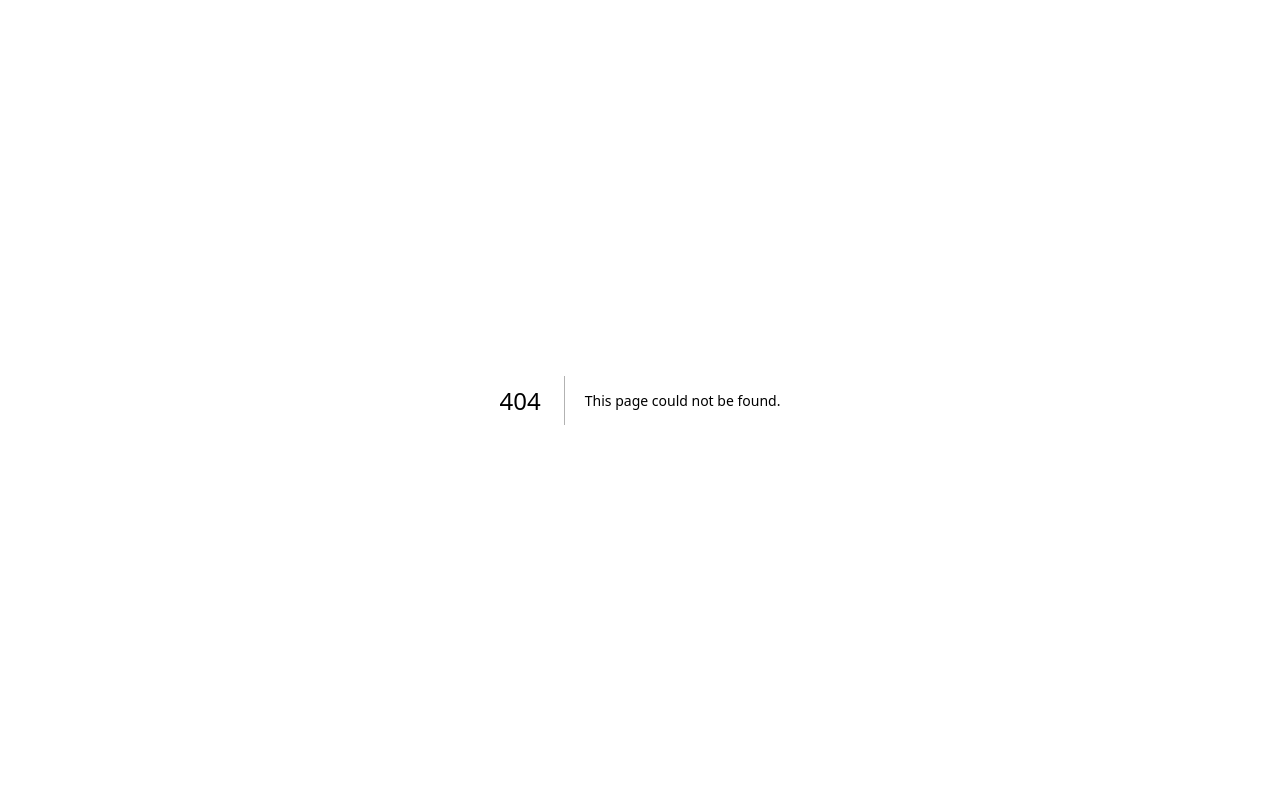
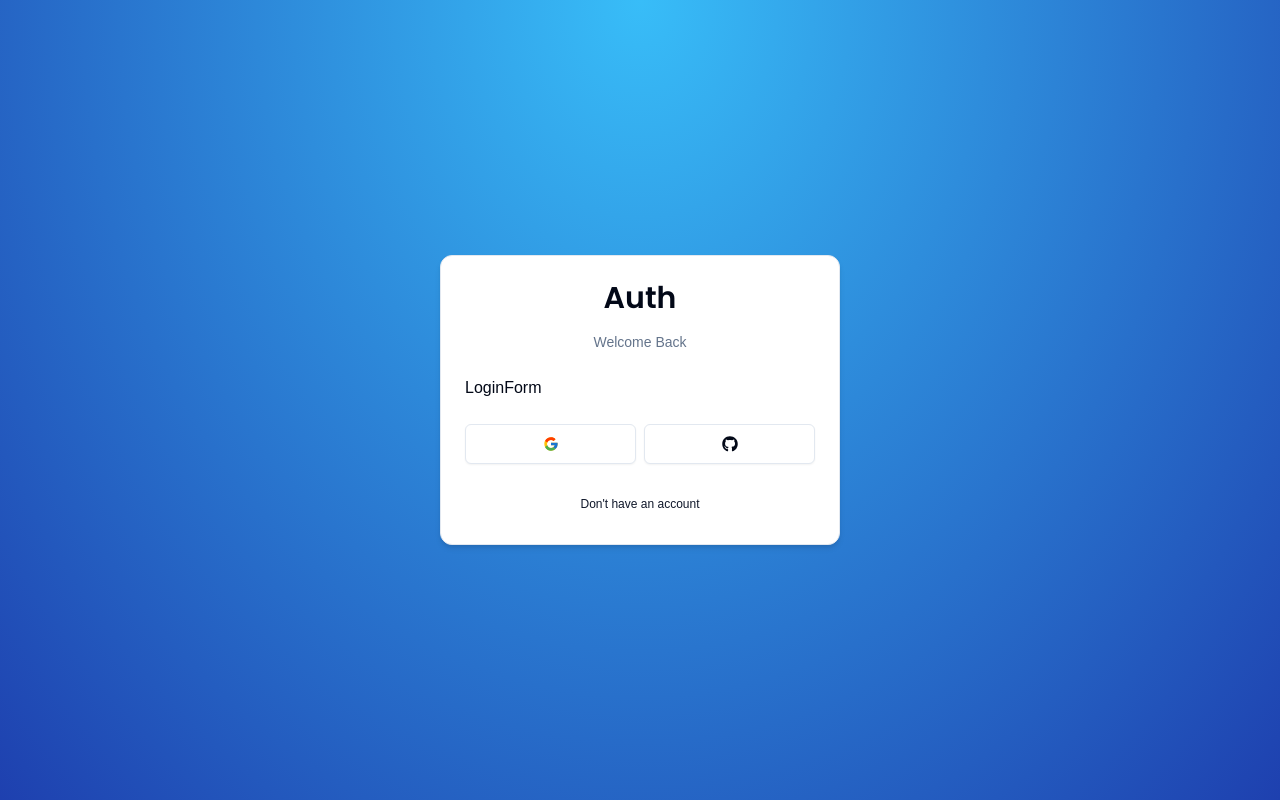
Before and after one commit to POLOWB/next-auth, a Next.js app: page /auth/login in a window 1280 px wide. Before the commit this address had no page. Built offline with nearby package versions, Linux system fonts and the light colour scheme.

Commit message:
Create reusable card wrapper for form

```diff
--- /dev/null
+++ b/app/auth/layout.tsx
@@ -0,0 +1,8 @@
+
+export default function AuthLayout({children}:{children:React.ReactNode}){
+  return(
+    <div className="flex h-full items-center justify-center bg-[radial-gradient(ellipse_at_top,_var(--tw-gradient-stops))] from-sky-400 to-blue-800">
+      {children}
+    </div>
+  );
+}
--- /dev/null
+++ b/app/auth/login/page.tsx
@@ -0,0 +1,9 @@
+import React from 'react'
+import { LoginForm } from '@/components/auth/login-form'
+const LoginPage = () => {
+  return (
+    <LoginForm />
+  )
+}
+
+export default LoginPage
--- /dev/null
+++ b/components/auth/back-button.tsx
@@ -0,0 +1,28 @@
+'use client'
+import { Button } from "../ui/button";
+import Link from "next/link";
+
+interface BackButtonProps{
+  href:string;
+  label: string;
+}
+
+export const BackButton=({
+  href,
+  label,
+}: BackButtonProps)=>{
+
+
+  return(
+    <Button
+      variant="link"
+      className="font-normal w-full"
+      size="sm"
+      asChild
+    >
+      <Link href={href}>
+      {label}
+      </Link>
+    </Button>
+  );
+}
--- /dev/null
+++ b/components/auth/card-wrapper.tsx
@@ -0,0 +1,44 @@
+'use client'
+
+import { Card,CardContent,CardFooter,CardHeader } from "../ui/card";
+import { Header } from "./header";
+import { Social } from "./social";
+import { BackButton } from "./back-button";
+
+interface CardWrapperProps{
+  children: React.ReactNode;
+  headerLabel: string;
+  backButtonLabel: string;
+  backButtonHref: string;
+  showSocial?: boolean;
+};
+
+export const CardWrapper = ({
+  children,
+  headerLabel,
+  backButtonLabel,
+  backButtonHref,
+  showSocial
+}: CardWrapperProps) =>{
+  return(
+    <Card className="w-[400px] shadow-md">
+      <CardHeader>
+        <Header label={headerLabel}/>
+      </CardHeader>
+      <CardContent>
+        {children}
+      </CardContent>
+      {showSocial &&(
+        <CardFooter>
+          <Social />
+        </CardFooter>
+      )}
+      <CardFooter>
+        <BackButton
+        label={backButtonLabel}
+        href={backButtonHref}
+        />
+      </CardFooter>
+    </Card>
+  );
+}
--- /dev/null
+++ b/components/auth/header.tsx
@@ -0,0 +1,30 @@
+import { Poppins } from "next/font/google";
+import {cn} from '@/lib/utils';
+
+const font = Poppins({
+  subsets: ['latin'],
+  weight: ['600']
+});
+
+interface HeaderProps{
+  label:string;
+};
+
+export const Header = ({
+  label,
+}:HeaderProps)=>{
+  return(
+    <div className="flex flex-col w-full gap-y-4 items-center justify-center">
+
+      <h1 className={cn(
+        "text-3xl font-semibold",
+        font.className,
+      )}>
+         Auth
+      </h1>
+      <p className="text-muted-foreground text-sm">
+        {label}
+      </p>
+    </div>
+  );
+}
--- a/components/auth/login-button.tsx
+++ b/components/auth/login-button.tsx
@@ -1,34 +1,31 @@
 'use client';
-
 import { useRouter } from "next/navigation";
 
-interface LoginButtonProps{
+interface LoginButtonProps {
   children: React.ReactNode;
-  mode?: "modal" | "redirect",
+  mode?: "modal" | "redirect";
   asChild?: boolean;
 };
 
-export const LoginButton = ({
-  children,
-  mode = "redirect",
-  asChild
-}: LoginButtonProps)=>{
+export const LoginButton = ({ children, mode = "redirect", asChild }: LoginButtonProps) => {
   const router = useRouter();
+  const onClick = () => {
+    router.push("/auth/login");
+  };
 
-  const onClick = ()=>{
-    router.push("/auth/login");
-  }
-  if(mode === 'modal'){
-    return(
-      <span>
-        TODO: implement modal
-      </span>
+  if (mode === 'modal') {
+    return (
+      <span> TODO: implement modal </span>
     );
   }
 
-  return(
-    <span onClick={onClick}className="cursor-pointer">
+  if (asChild) {
+    return <>{children}</>;
+  }
+
+  return (
+    <span onClick={onClick} className="cursor-pointer">
       {children}
     </span>
   );
-}
+};
--- /dev/null
+++ b/components/auth/login-form.tsx
@@ -0,0 +1,15 @@
+
+import { CardWrapper } from "./card-wrapper"
+
+export const LoginForm=()=>{
+  return(
+    <CardWrapper
+    headerLabel="Welcome Back"
+    backButtonLabel="Don't have an account"
+    backButtonHref="/auth/register"
+    showSocial
+    >
+      LoginForm
+    </CardWrapper>
+  )
+}
--- /dev/null
+++ b/components/auth/social.tsx
@@ -0,0 +1,17 @@
+'use client'
+import { FcGoogle } from "react-icons/fc";
+import { FaGithub } from "react-icons/fa";
+import { Button } from "../ui/button";
+
+export const Social=()=>{
+  return(
+    <div className="flex items-center w-full gap-x-2">
+      <Button size='lg' className="w-full" variant='outline' onClick={()=>{}}>
+       <FcGoogle className="h-5 w-5"/>
+      </Button>
+      <Button size='lg' className="w-full" variant='outline' onClick={()=>{}}>
+       <FaGithub className="h-5 w-5"/>
+      </Button>
+    </div>
+  );
+}
--- /dev/null
+++ b/components/ui/card.tsx
@@ -0,0 +1,76 @@
+import * as React from "react"
+
+import { cn } from "@/lib/utils"
+
+const Card = React.forwardRef<
+  HTMLDivElement,
+  React.HTMLAttributes<HTMLDivElement>
+>(({ className, ...props }, ref) => (
+  <div
+    ref={ref}
+    className={cn(
+      "rounded-xl border bg-card text-card-foreground shadow",
+      className
+    )}
+    {...props}
+  />
+))
+Card.displayName = "Card"
+
+const CardHeader = React.forwardRef<
+  HTMLDivElement,
+  React.HTMLAttributes<HTMLDivElement>
+>(({ className, ...props }, ref) => (
+  <div
+    ref={ref}
+    className={cn("flex flex-col space-y-1.5 p-6", className)}
+    {...props}
+  />
+))
+CardHeader.displayName = "CardHeader"
+
+const CardTitle = React.forwardRef<
+  HTMLDivElement,
+  React.HTMLAttributes<HTMLDivElement>
+>(({ className, ...props }, ref) => (
+  <div
+    ref={ref}
+    className={cn("font-semibold leading-none tracking-tight", className)}
+    {...props}
+  />
+))
+CardTitle.displayName = "CardTitle"
+
+const CardDescription = React.forwardRef<
+  HTMLDivElement,
+  React.HTMLAttributes<HTMLDivElement>
+>(({ className, ...props }, ref) => (
+  <div
+    ref={ref}
+    className={cn("text-sm text-muted-foreground", className)}
+    {...props}
+  />
+))
+CardDescription.displayName = "CardDescription"
+
+const CardContent = React.forwardRef<
+  HTMLDivElement,
+  React.HTMLAttributes<HTMLDivElement>
+>(({ className, ...props }, ref) => (
+  <div ref={ref} className={cn("p-6 pt-0", className)} {...props} />
+))
+CardContent.displayName = "CardContent"
+
+const CardFooter = React.forwardRef<
+  HTMLDivElement,
+  React.HTMLAttributes<HTMLDivElement>
+>(({ className, ...props }, ref) => (
+  <div
+    ref={ref}
+    className={cn("flex items-center p-6 pt-0", className)}
+    {...props}
+  />
+))
+CardFooter.displayName = "CardFooter"
+
+export { Card, CardHeader, CardFooter, CardTitle, CardDescription, CardContent }
```
